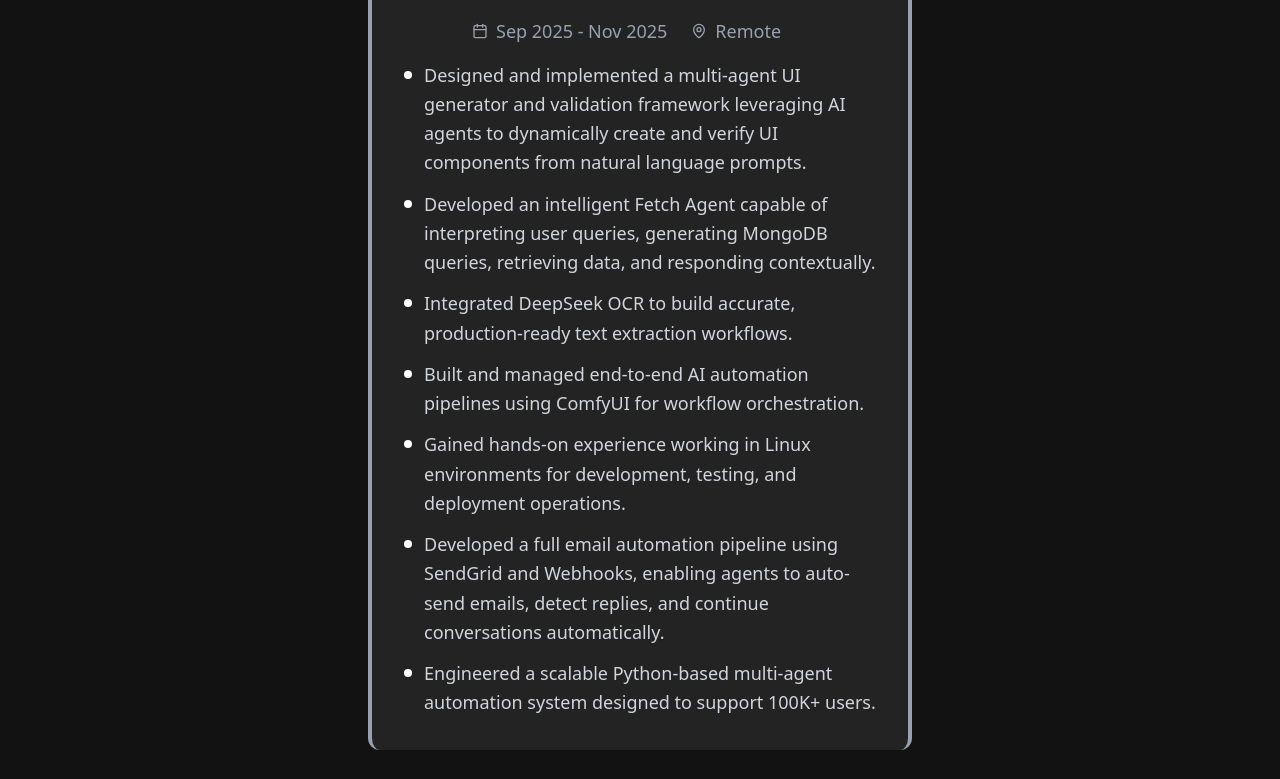
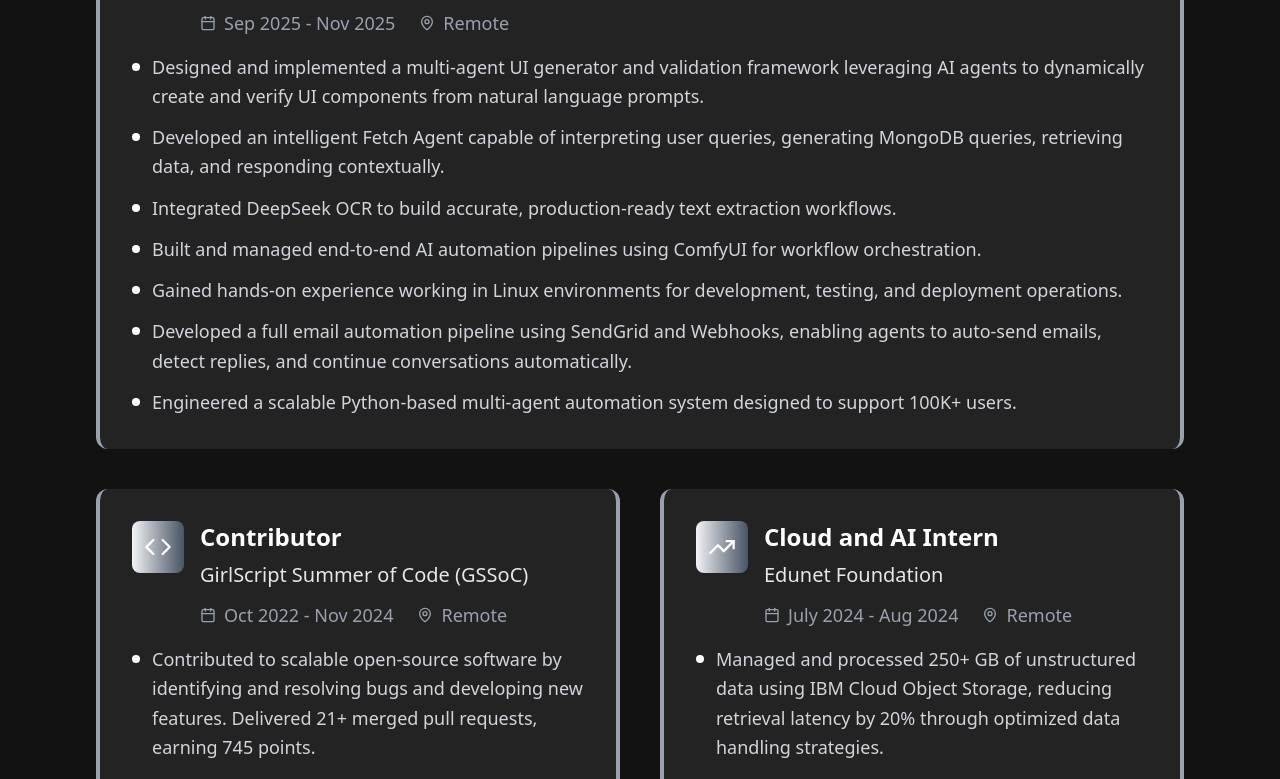
Before and after one commit to Mansi07sharma/MansiSharmaPortfolio, a Next.js app: page / in a window 1280 px wide. Shown: the part 1736-2515 px from the top of the page. Built offline with nearby package versions, Linux system fonts and the light colour scheme.

Commit message:
Refactor Experience component and achievements display

```diff
--- a/app/Components/Experience.js
+++ b/app/Components/Experience.js
@@ -1,5 +1,5 @@
 "use client";
-import React, { useState } from 'react'
+import React, { useState } from 'react';
 import { Calendar, MapPin, Code, TrendingUp, ChevronDown, ChevronUp, Cpu } from 'lucide-react';
 
 function Experience() {
@@ -10,7 +10,6 @@ function Experience() {
   }
 
   const experiences = [
-
     {
       company: "Source Soft Solutions Pvt. Ltd.",
       role: "Software Developer Intern",
@@ -27,7 +26,6 @@ function Experience() {
       ],
       icon: Cpu,
     },
-
     {
       company: "GirlScript Summer of Code (GSSoC)",
       role: "Contributor",
@@ -40,7 +38,6 @@ function Experience() {
       ],
       icon: Code,
     },
-
     {
       company: "Edunet Foundation",
       role: "Cloud and AI Intern",
@@ -58,13 +55,38 @@ function Experience() {
   return (
     <section id="exp" className="lg:py-20 py-5">
       <div className="container mx-auto lg:px-24 px-6">
-                <h2 className="lg:text-4xl md:text-3xl text-xl font-bold text-center lg:mb-16 mb-5 text-white ">
+        <h2 className="lg:text-4xl md:text-3xl text-xl font-bold text-center lg:mb-16 mb-5 text-white">
           Experience
         </h2>
 
-                <div className="lg:flex lg:flex-wrap lg:gap-10 justify-center">
-                    {experiences.map((exp, index) => (
-                        <div key={index} className="lg:w-1/2 mt-2">
+        {/* Desktop Grid */}
+        <div className="grid grid-cols-1 lg:grid-cols-2 gap-10 justify-center">
+          {/* First Card spans 2 columns on desktop */}
+          <div className="lg:col-span-2">
+            <ExpCard exp={experiences[0]} idx={idx} setIdx={setIdx} index={0} handleOpen={handleOpen} />
+          </div>
+
+          {/* Next two cards side by side */}
+          {experiences.slice(1).map((exp, index) => (
+            <ExpCard
+              key={index + 1}
+              exp={exp}
+              idx={idx}
+              setIdx={setIdx}
+              index={index + 1}
+              handleOpen={handleOpen}
+            />
+          ))}
+        </div>
+      </div>
+    </section>
+  );
+}
+
+export default Experience;
+
+// ✅ Extracted Card Component
+const ExpCard = ({ exp, idx, setIdx, index, handleOpen }) => (
   <div className="bg-[#242323] md:p-8 p-4 rounded-xl border-l-4 border-r-4 border-gray-400 h-full flex flex-col">
     <div className="flex items-start space-x-4">
       <div className={`sm:p-3 p-2 rounded-lg bg-gradient-to-r from-gray-100 to-gray-600`}>
@@ -94,22 +116,13 @@ function Experience() {
       </div>
     </div>
 
-                                <ul className={`space-y-3 ${idx === index ? 'block' : 'hidden'
-                                    } md:block transition-all duration-300`}>
-                                    {exp.achievements.map((achievement, idx) => (
-                                        <li key={idx} className="flex items-start space-x-3">
+    <ul className={`space-y-3 ${idx === index ? 'block' : 'hidden'} md:block transition-all duration-300`}>
+      {exp.achievements.map((achievement, idx2) => (
+        <li key={idx2} className="flex items-start space-x-3">
           <div className="lg:w-2 lg:h-2 w-1 h-1 bg-white rounded-full mt-2.5 flex-shrink-0"></div>
           <p className="text-gray-300 lg:text-lg text-sm leading-relaxed">{achievement}</p>
         </li>
       ))}
     </ul>
   </div>
-                        </div>
-                    ))}
-                </div>
-            </div>
-        </section>
 );
-}
-
-export default Experience;
```
Lines whose indentation alone changed are shown as unchanged.
